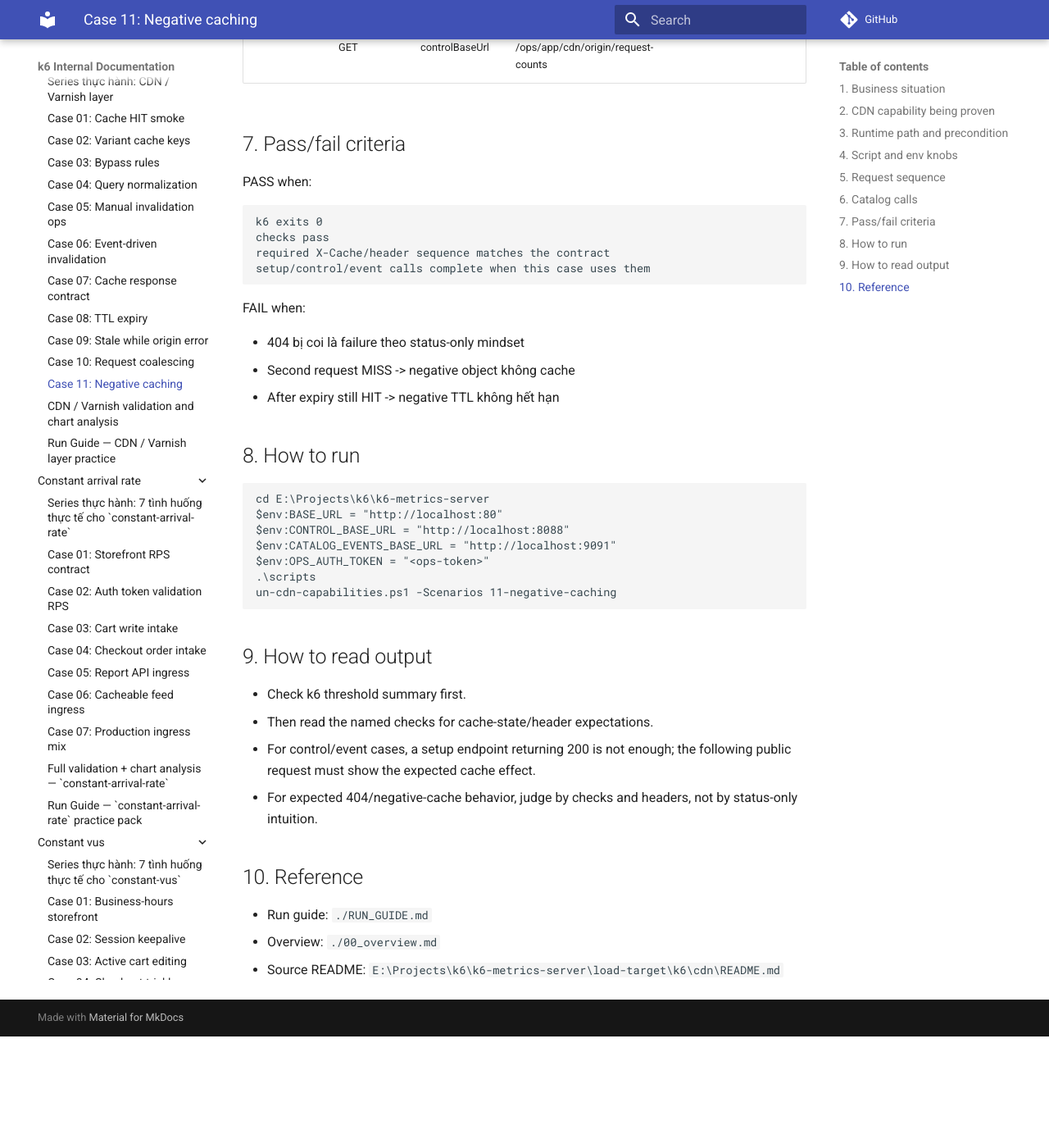
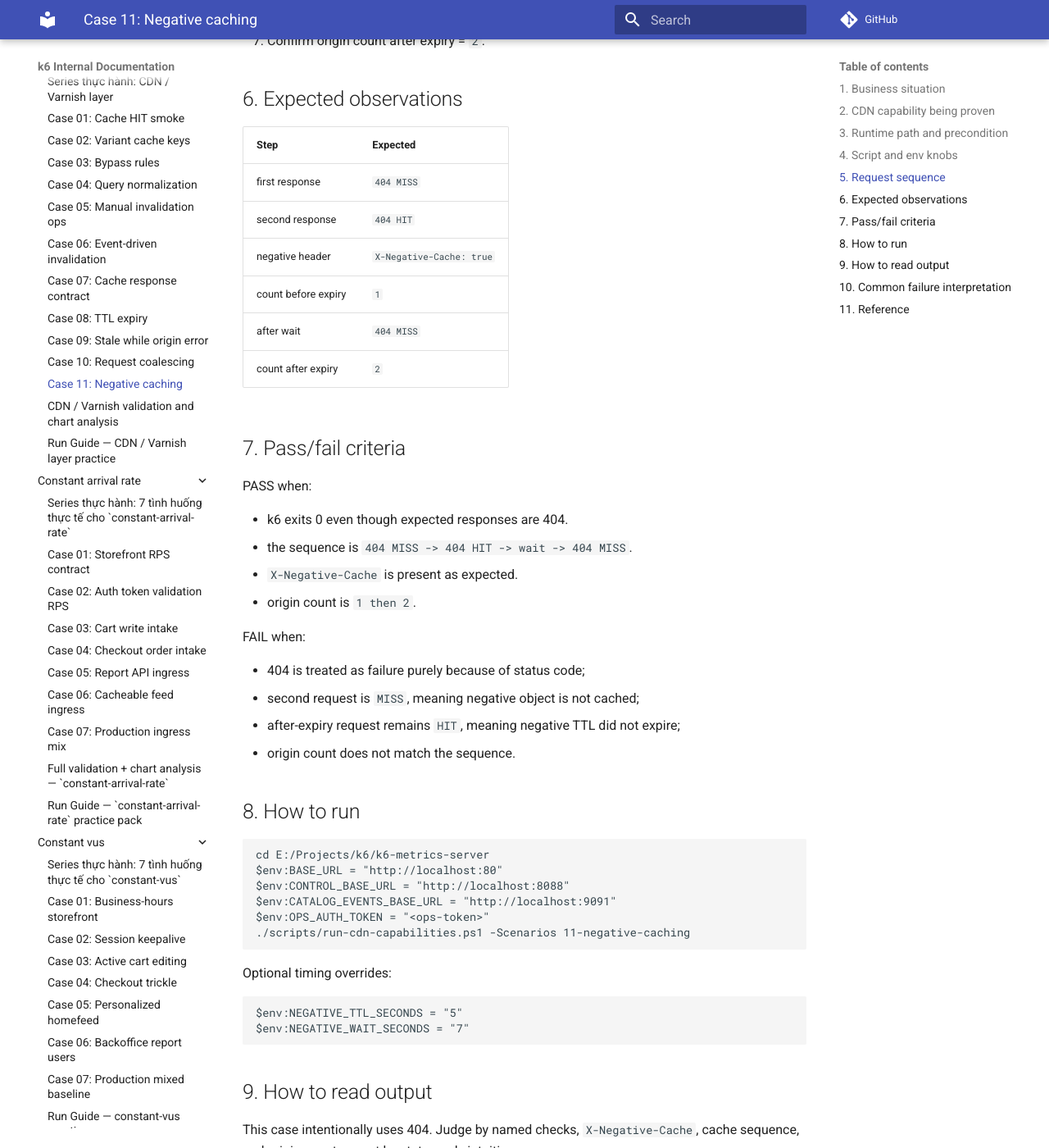
Before and after one commit to meomew-auto/markdown, an MkDocs documentation site: the page built from docs/practice/cdn/11_negative-caching.md, in a window 1280 px wide and 1400 px high, scrolled down 1470 px. Shown: the whole window at 82% size. Built offline with MkDocs 1.6.1 and Material for MkDocs 9.7.7, drawn with Linux system fonts in a browser that asks for light colours; comment, search, counter and statistics services are not loaded; before the commit the page ends 2734 px from its top, so only the background shows below that; some of the changed text lies outside the part shown.

Commit message:
Update docs

````diff
--- a/docs/practice/cdn/11_negative-caching.md
+++ b/docs/practice/cdn/11_negative-caching.md
@@ -3,94 +3,119 @@
 > **Case ID:** `cdn-11-negative-caching`
 > **Script:** `11-negative-caching.js`
 > **Layer:** CDN / Varnish
-> **Proof:** 404 có thể cache ngắn hạn đúng TTL
+> **Proof:** expected 404 is cached briefly and expires correctly
 
 ## 1. Business situation
 
-Repeated requests for a missing object should not repeatedly hit origin within the negative TTL window.
+Repeated requests for a missing object should not repeatedly hit origin inside a short negative-cache window. This matters for deleted products, bot traffic, broken links, and repeated client retries.
 
 ## 2. CDN capability being proven
 
-Proves 404 responses are cached briefly and expire correctly.
+Proves expected 404 negative caching:
 
-This case proves: **404 có thể cache ngắn hạn đúng TTL**.
+```text
+first missing object request -> 404 MISS
+second request before TTL -> 404 HIT
+wait past negative TTL
+third request -> 404 MISS
+origin counts -> 1 then 2
+```
+
+A 404 is the expected business outcome here. The case passes or fails by checks, headers, cache sequence, and origin counters.
 
 ## 3. Runtime path and precondition
 
 ```text
 Public path:  http://localhost:80 -> Varnish -> Nginx -> app
-Control path: http://localhost:8088 when setup/invalidation/origin counters are needed
-Event path:   http://localhost:9091 for catalog event invalidation cases
+Control path: http://localhost:8088 for origin counters
+Event path:   not used
 ```
 
-Precondition: Dynamic missing path; 404 là expected, không đọc là test fail.
+Precondition: use a dynamic missing path so previous runs do not pollute the proof.
 
 ## 4. Script and env knobs
 
 Source:
 
 ```text
-E:\Projects\k6\k6-metrics-server\load-target\k6\cdn\11-negative-caching.js
+E:/Projects/k6/k6-metrics-server/load-target/k6/cdn/11-negative-caching.js
 ```
 
 Env knobs:
 
-- `NEGATIVE_TTL_SECONDS` default `5`
-- `NEGATIVE_WAIT_SECONDS` default `7`
+- `NEGATIVE_TTL_SECONDS`, default `5`
+- `NEGATIVE_WAIT_SECONDS`, default `7`
 
 ## 5. Request sequence
 
-1. first 404 MISS + `X-Negative-Cache:true`
-2. second 404 HIT + negative header
-3. origin count before expiry = 1
-4. wait negative TTL
-5. after expiry 404 MISS and origin count = 2
+1. Reset origin counters for the dynamic missing path.
+2. First public request -> expected `404 MISS` with `X-Negative-Cache: true`.
+3. Second public request before TTL -> expected `404 HIT` with `X-Negative-Cache: true`.
+4. Confirm origin count before expiry = `1`.
+5. Wait beyond negative TTL.
+6. Third public request -> expected `404 MISS`.
+7. Confirm origin count after expiry = `2`.
 
-## 6. Catalog calls
+## 6. Expected observations
 
-| Phase | Method | Base URL | Path | Expected |
-| --- | --- | --- | --- | --- |
-|  | GET | publicBaseUrl | /api/cached/missing/<dynamic> | expectedSequence=404 MISS -> 404 HIT -> wait TTL -> 404 MISS |
-|  | GET | controlBaseUrl | /ops/app/cdn/origin/request-counts |  |
+| Step | Expected |
+| --- | --- |
+| first response | `404 MISS` |
+| second response | `404 HIT` |
+| negative header | `X-Negative-Cache: true` |
+| count before expiry | `1` |
+| after wait | `404 MISS` |
+| count after expiry | `2` |
 
 ## 7. Pass/fail criteria
 
 PASS when:
 
-```text
-k6 exits 0
-checks pass
-required X-Cache/header sequence matches the contract
-setup/control/event calls complete when this case uses them
-```
+- k6 exits 0 even though expected responses are 404.
+- the sequence is `404 MISS -> 404 HIT -> wait -> 404 MISS`.
+- `X-Negative-Cache` is present as expected.
+- origin count is `1 then 2`.
 
 FAIL when:
 
-- 404 bị coi là failure theo status-only mindset
-- Second request MISS -> negative object không cache
-- After expiry still HIT -> negative TTL không hết hạn
+- 404 is treated as failure purely because of status code;
+- second request is `MISS`, meaning negative object is not cached;
+- after-expiry request remains `HIT`, meaning negative TTL did not expire;
+- origin count does not match the sequence.
 
 ## 8. How to run
 
 ```powershell
-cd E:\Projects\k6\k6-metrics-server
+cd E:/Projects/k6/k6-metrics-server
 $env:BASE_URL = "http://localhost:80"
 $env:CONTROL_BASE_URL = "http://localhost:8088"
 $env:CATALOG_EVENTS_BASE_URL = "http://localhost:9091"
 $env:OPS_AUTH_TOKEN = "<ops-token>"
-.\scripts
-un-cdn-capabilities.ps1 -Scenarios 11-negative-caching
+./scripts/run-cdn-capabilities.ps1 -Scenarios 11-negative-caching
+```
+
+Optional timing overrides:
+
+```powershell
+$env:NEGATIVE_TTL_SECONDS = "5"
+$env:NEGATIVE_WAIT_SECONDS = "7"
 ```
 
 ## 9. How to read output
 
-- Check k6 threshold summary first.
-- Then read the named checks for cache-state/header expectations.
-- For control/event cases, a setup endpoint returning 200 is not enough; the following public request must show the expected cache effect.
-- For expected 404/negative-cache behavior, judge by checks and headers, not by status-only intuition.
+This case intentionally uses 404. Judge by named checks, `X-Negative-Cache`, cache sequence, and origin counters, not by status-only intuition.
 
-## 10. Reference
+## 10. Common failure interpretation
+
+| Symptom | Likely area to inspect |
+| --- | --- |
+| second response `MISS` | negative-cache TTL/header/VCL behavior |
+| no `X-Negative-Cache` | origin/VCL negative-cache tagging |
+| after-expiry `HIT` | TTL too long or wait too short |
+| origin count too high | negative cache not offloading origin |
+
+## 11. Reference
 
 - Run guide: `./RUN_GUIDE.md`
 - Overview: `./00_overview.md`
-- Source README: `E:\Projects\k6\k6-metrics-server\load-target\k6\cdn\README.md`
+- Source README: `E:/Projects/k6/k6-metrics-server/load-target/k6/cdn/README.md`
````
Also changed, not shown: docs/practice/cdn/10_request-coalescing.md (+58 -39 lines).
